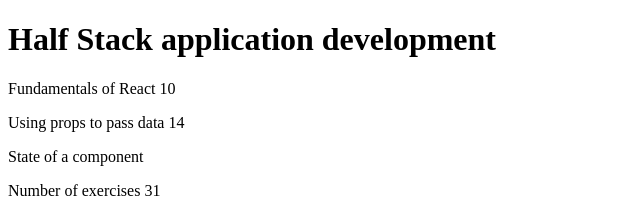
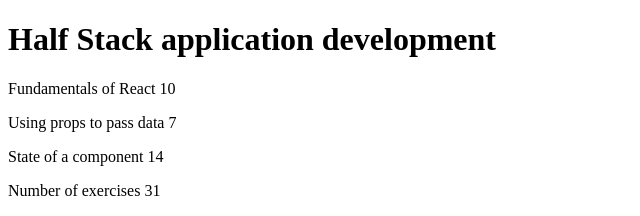
Before and after one commit to aleksi-to/fullstack-open, a React (Vite) app in the folder osa1/part1/: page / in a window 1280 px wide. Shown: the top 216 px of the page, without its empty margins (0-640 px from the left). Built offline with nearby package versions, Linux system fonts and the light colour scheme.

Commit message:
1.1 ja 1.2 valmiit

```diff
--- a/osa1/part1/src/App.jsx
+++ b/osa1/part1/src/App.jsx
@@ -10,15 +10,20 @@
 const Content = (props) => {
   console.log(props);
   return (
+    <div>
+      <Part part={props.part1} exercises={props.exercises1} />
+      <Part part={props.part2} exercises={props.exercises2} />
+      <Part part={props.part3} exercises={props.exercises3} />
+    </div>
+  );
+};
+
+const Part = (props) => {
+  console.log(props);
+  return (
     <>
       <p>
-        {props.part1} {props.exercises1}
-      </p>
-      <p>
-        {props.part2} {props.exercises2}
-      </p>
-      <p>
-        {props.part3} {props.exercises3}
+        {props.part} {props.exercises}
       </p>
     </>
   );
@@ -54,7 +59,7 @@
         part2={part2}
         exercises2={exercises2}
         part3={part3}
-        exercises2={exercises3}
+        exercises3={exercises3}
       />
       <Total
         exercises1={exercises1}
```
